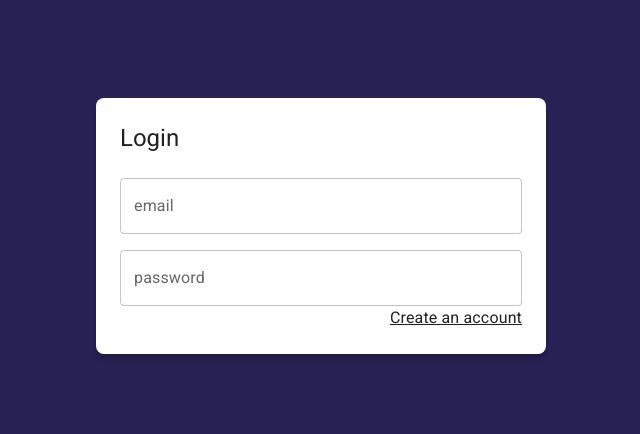
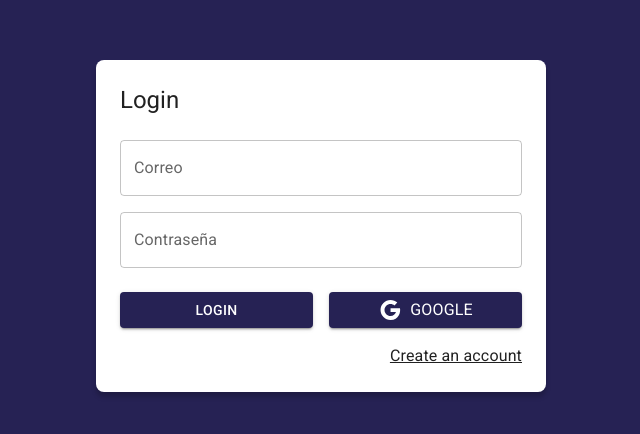
Before and after one commit to lauraportillo/journal-app, a React (Vite) app: page /auth/login in a window 1280 px wide. Shown: the part 174-608 px from the top of the page, without its empty margins (319-959 px from the left). Built offline with nearby package versions, Linux system fonts and the light colour scheme.

Commit message:
fix login and google problem

```diff
--- a/src/auth/pages/LoginPage.jsx
+++ b/src/auth/pages/LoginPage.jsx
@@ -1,14 +1,13 @@
 import { useMemo } from 'react';
 import { useDispatch, useSelector } from 'react-redux';
 import { Link as RouterLink } from 'react-router-dom';
+import { Alert, Button, Grid, Link, TextField, Typography } from '@mui/material';
 import { Google } from '@mui/icons-material';
-import { Alert, Button, Grid, Link, TextField, Typography } from '@mui/material';
 
 import { AuthLayout } from '../layout/AuthLayout';
 
-import { useForm } from '../../hooks/useForm';
-
-import { startGoogleSignIn, startLoginWithEmailPassword, startLogout } from '../../store/auth';
+import { useForm } from '../../hooks';
+import { startGoogleSignIn, startLoginWithEmailPassword } from '../../store/auth';
 
 export const LoginPage = () => {
   const { status, errorMessage } = useSelector((state) => state.auth);
@@ -21,24 +20,27 @@ export const LoginPage = () => {
 
   const isAuthenticating = useMemo(() => status === 'checking', [status]);
 
-  const onSubmit = (ev) => {
-    ev.preventDefault();
+  const onSubmit = (event) => {
+    event.preventDefault();
+
+    // console.log({ email, password })
     dispatch(startLoginWithEmailPassword({ email, password }));
   };
 
   const onGoogleSignIn = () => {
+    console.log('onGoogleSignIn');
     dispatch(startGoogleSignIn());
   };
 
   return (
     <AuthLayout title="Login">
-      <form onSubmit={onSubmit}>
+      <form onSubmit={onSubmit} className="animate__animated animate__fadeIn animate__faster">
         <Grid container>
           <Grid item xs={12} sx={{ mt: 2 }}>
             <TextField
-              label="email"
+              label="Correo"
               type="email"
-              placeholder="email@google.com"
+              placeholder="correo@google.com"
               fullWidth
               name="email"
               value={email}
@@ -48,9 +50,9 @@ export const LoginPage = () => {
 
           <Grid item xs={12} sx={{ mt: 2 }}>
             <TextField
-              label="password"
+              label="Contraseña"
               type="password"
-              placeholder="password"
+              placeholder="Contraseña"
               fullWidth
               name="password"
               value={password}
@@ -58,16 +60,18 @@ export const LoginPage = () => {
             />
           </Grid>
 
-          <Grid container spacing={2} sx={{ mb: 2, mt: 1 }} display={!!errorMessage ? '' : 'none'}>
+          <Grid container display={!!errorMessage ? '' : 'none'} sx={{ mt: 1 }}>
             <Grid item xs={12}>
               <Alert severity="error">{errorMessage}</Alert>
             </Grid>
+          </Grid>
+
+          <Grid container spacing={2} sx={{ mb: 2, mt: 1 }}>
             <Grid item xs={12} sm={6}>
               <Button disabled={isAuthenticating} type="submit" variant="contained" fullWidth>
                 Login
               </Button>
             </Grid>
-
             <Grid item xs={12} sm={6}>
               <Button disabled={isAuthenticating} variant="contained" fullWidth onClick={onGoogleSignIn}>
                 <Google />
--- a/src/ui/components/CheckingAuthLoader.jsx
+++ b/src/ui/components/CheckingAuthLoader.jsx
@@ -1,3 +1,5 @@
+import { CircularProgress, Grid } from '@mui/material';
+
 export const CheckingAuthLoader = () => {
   return (
     <Grid
```
